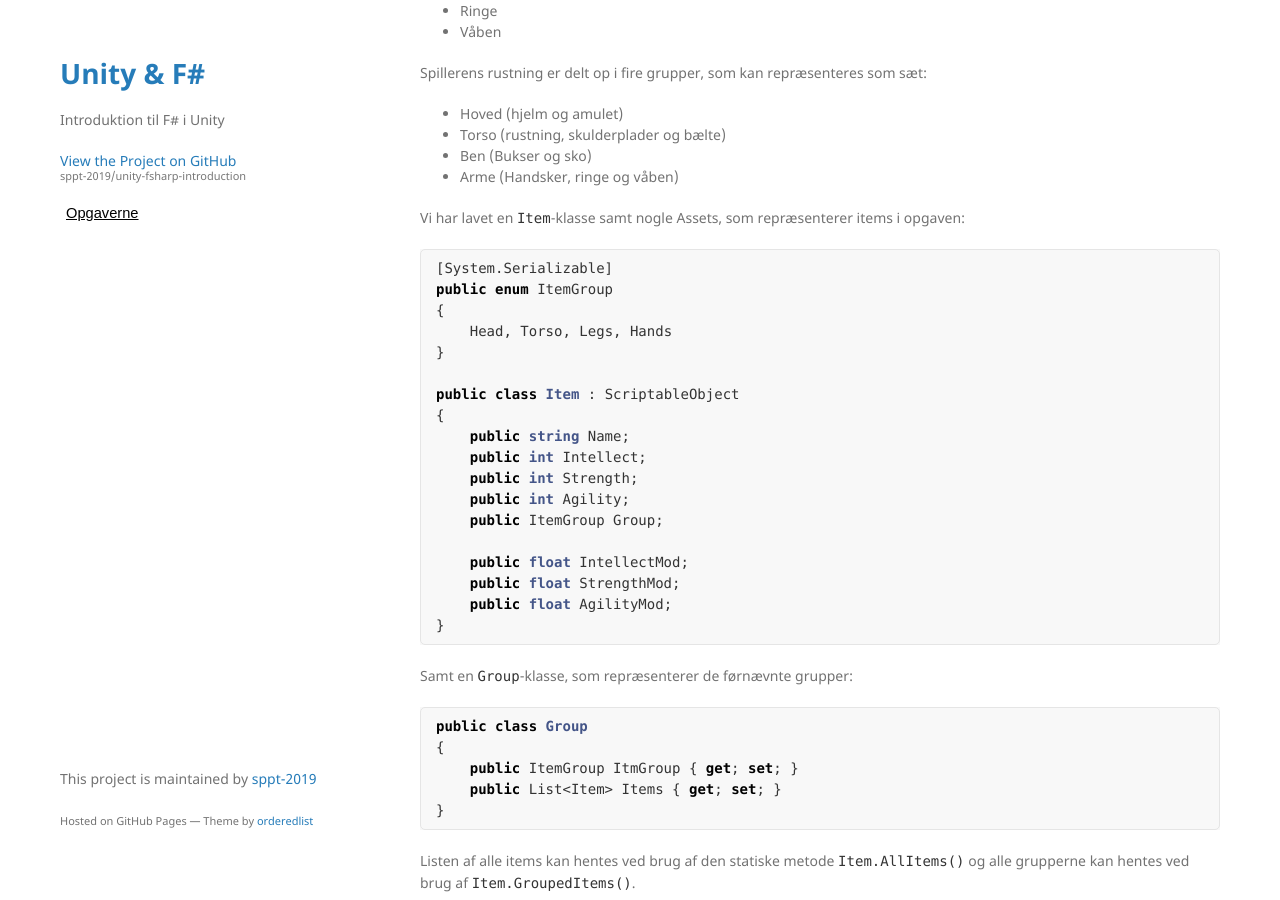
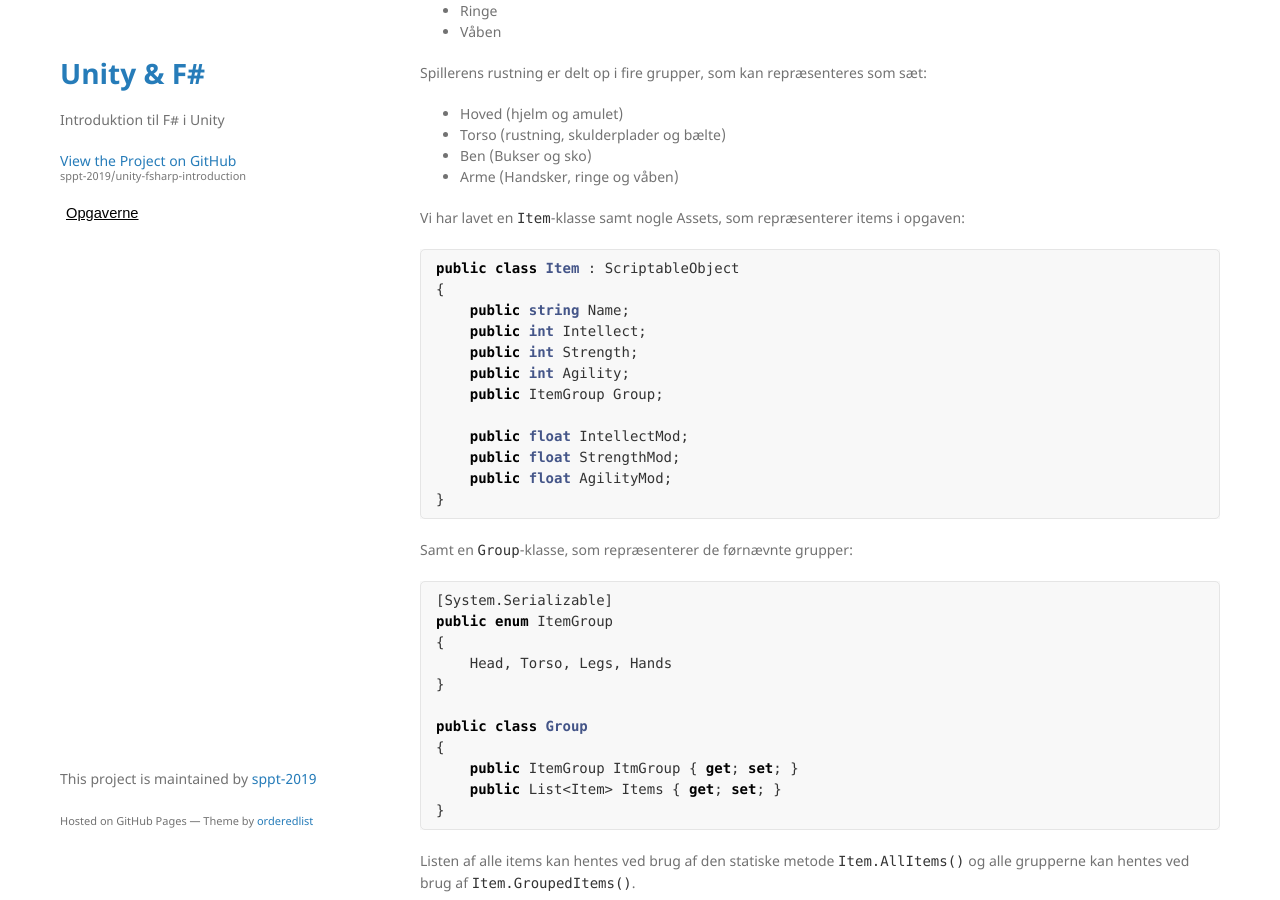
Before and after one commit to sppt-2019/unity-fsharp-introduction, a Jekyll site: the page built from Tasks/armour.md, in a window 1280 px wide and 900 px high, scrolled down 463 px. Built offline with Jekyll 4.4.1, drawn with Linux system fonts in a browser that asks for light colours; our own code applies the rules of GitHub Pages for plain Markdown files; part of the change alters nothing that is shown.

````diff
--- a/Tasks/armour.md
+++ b/Tasks/armour.md
@@ -25,12 +25,6 @@ Spillerens rustning er delt op i fire grupper, som kan repræsenteres som sæt:
 
 Vi har lavet en `Item`-klasse samt nogle Assets, som repræsenterer items i opgaven:
 ```csharp
-[System.Serializable]
-public enum ItemGroup
-{
-    Head, Torso, Legs, Hands
-}
-
 public class Item : ScriptableObject
 {
     public string Name;
@@ -46,6 +40,12 @@ public class Item : ScriptableObject
 ```
 Samt en `Group`-klasse, som repræsenterer de førnævnte grupper:
 ```csharp
+[System.Serializable]
+public enum ItemGroup
+{
+    Head, Torso, Legs, Hands
+}
+
 public class Group
 {
     public ItemGroup ItmGroup { get; set; }
````
